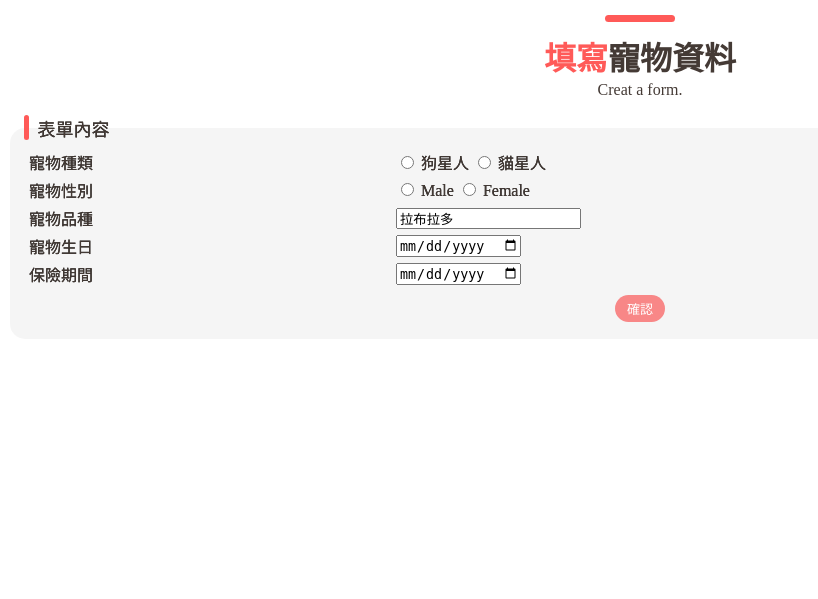
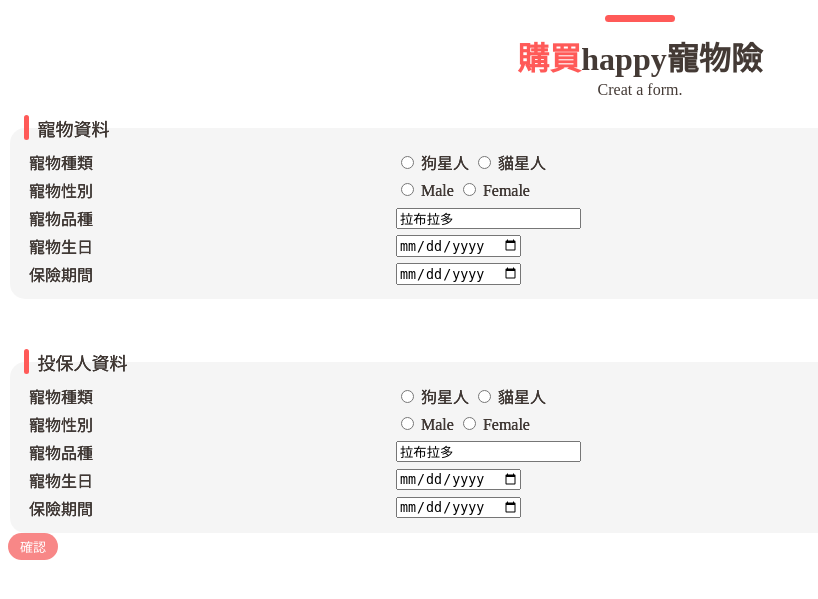
Before and after one commit to Hui-hsiang/smartFLineBotServer, a Flask app: page /purchase in a window 1280 px wide. Shown: the top 599 px of the page, without its empty margins (0-818 px from the left). Run offline with Flask 2, Linux system fonts and the light colour scheme; parts of the project's set-up code (start-up, migrations or seed data) failed here and were passed over; some web fonts are replaced.

Commit message:
no message

```diff
--- a/Server.py
+++ b/Server.py
@@ -288,6 +288,16 @@ def historyServices_flex(text, date,product):
                     "color": "#555555"
                 }
                 ]
+            },
+            {
+                "type": "button",
+                "style": "link",
+                "height": "sm",
+                "action": {
+                "type": "uri",
+                "label": "申請理賠",
+                "uri": "https://smartflinebotserver.herokuapp.com/apply"
+                }
             }
             ]
         }
--- a/templates/petForm.html
+++ b/templates/petForm.html
@@ -30,7 +30,7 @@
 <body class="a">
 <div class="title" >
   <h1 align="center" >
-	  <font color="#FF5A58"> 填寫</font>寵物資料
+	  <font color="#FF5A58"> 購買</font>happy寵物險
 	 </h1>
 	<p class="text" align="center">Creat a form.
   </p>
@@ -38,7 +38,7 @@
 
 <div class="new">
   <fieldset class="b">
-    <legend class="l">&nbsp;&nbsp;&nbsp;表單內容</legend>
+    <legend class="l">&nbsp;&nbsp;&nbsp;寵物資料</legend>
     <table width="100%"  border="0" class="table" >
       <tbody>
         <form action="" method="post" name="post">
@@ -86,19 +86,73 @@
               <input type="date" id="birthday" name="birthday">
             </td>
           </tr>
-          <tr align="center">
-            <td height="36" colspan="2">
-              <strong>
-                  <input type="submit" class="button" value="確認" onclick='PortfolioConfirm()'>
-              </strong>
-            </td>
-          </tr>
+
         </form>
       </tbody>
     </table>
   </fieldset>
 	</div>
   <p>&nbsp;</p>
+	<div class="new">
+    <fieldset class="b">
+      <legend class="l">&nbsp;&nbsp;&nbsp;投保人資料</legend>
+      <table width="100%"  border="0" class="table" >
+        <tbody>
+          <form action="" method="post" name="post">
+            <tr height="22px">
+              <td width="30%">&nbsp;寵物種類 </td>
+              <td width="70%">
+                <input type="radio" id="dog" name="category" value="狗星人">
+                <label for="male">狗星人</label>
+                <input type="radio" id="cat" name="category" value="貓星人">
+                <label for="female">貓星人</label>
+
+              <br>
+
+              </td>
+            </tr>
+            <tr height="22px">
+              <td>&nbsp;寵物性別 </td>
+
+              <td>
+                <input type="radio" id="male" name="gender" value="male">
+                <label for="male">Male</label>
+                <input type="radio" id="female" name="gender" value="female">
+                <label for="female">Female</label>
+              </td>
+            </tr>
+            <tr height="22px">
+              <td>&nbsp;寵物品種</td>
+              <td>
+                <input type="text" name="portfolioInfo" value="拉布拉多">
+              </td>
+            </tr>
+            <tr height="22px">
+              <td>&nbsp;寵物生日 </td>
+
+              <td>
+
+                <input type="date" id="birthday" name="birthday">
+              </td>
+            </tr>
+            <tr height="22px">
+              <td>&nbsp;保險期間 </td>
+
+              <td>
+
+                <input type="date" id="birthday" name="birthday">
+              </td>
+            </tr>
+
+          </form>
+        </tbody>
+      </table>
+    </fieldset>
+    </div>
+
+
+    <input  type="submit" class="button" value="確認" onclick='PortfolioConfirm()' align ="middle">
+
 
 </body>
 </html>
```
Also changed, not shown: templates/apply.html (+15 -9 lines).
